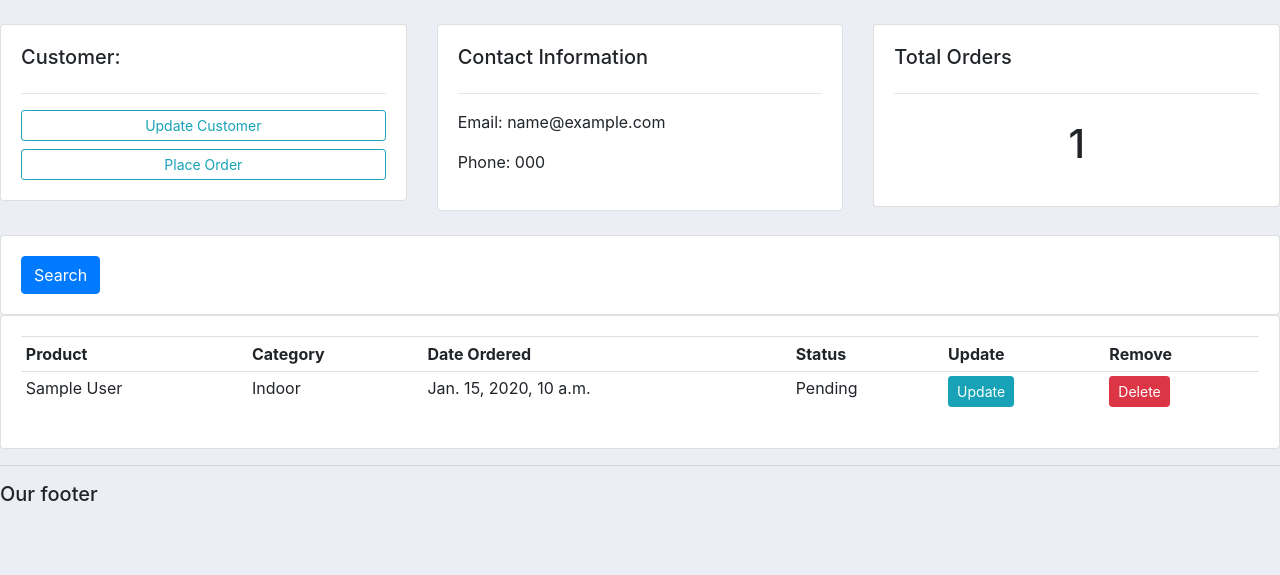
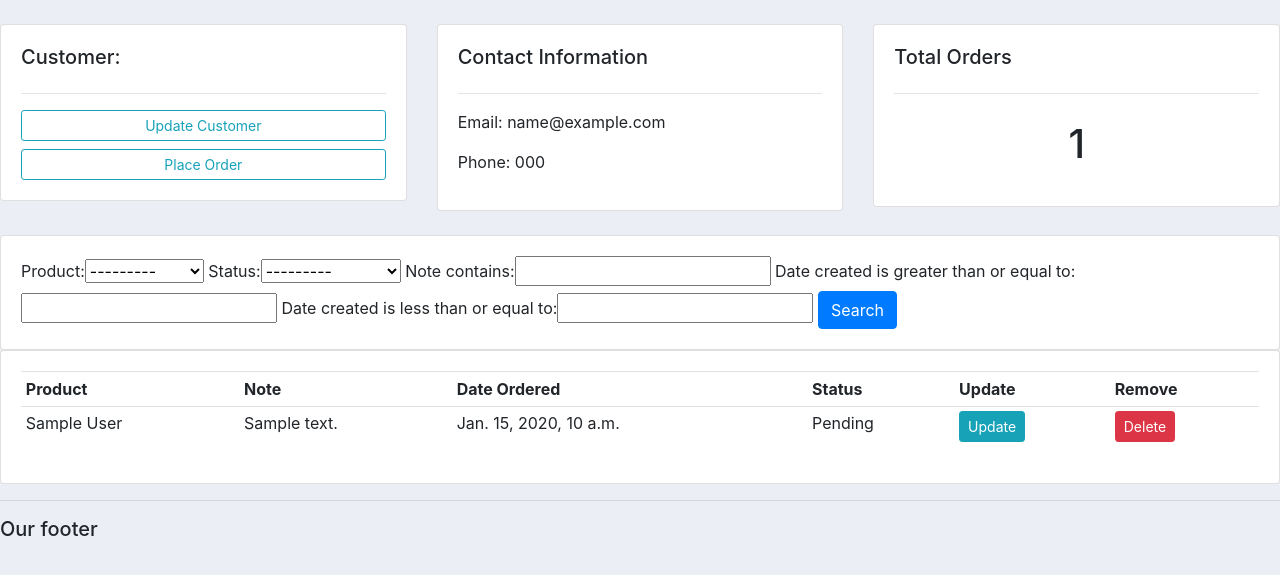
Before and after one commit to Johnny-Morgan/django-projects, a Django app: page /customer/1/ in a window 1280 px wide. Shown: the part 68-643 px from the top of the page. Run offline with Django 3.2, Linux system fonts and the light colour scheme; tables that the repository leaves empty hold one stand-in row (values such as "Sample post"); some libraries are stand-ins or nearby versions.

Commit message:
Added search feature

```diff
--- /dev/null
+++ b/crm/accounts/filters.py
@@ -0,0 +1,12 @@
+import django_filters
+from django_filters import DateFilter, CharFilter
+from .models import *
+
+class OrderFilter(django_filters.FilterSet):
+    start_date = DateFilter(field_name='date_created', lookup_expr='gte') #gte - greater than or equal to
+    end_date = DateFilter(field_name='date_created', lookup_expr='lte')
+    note = CharFilter(field_name='note', lookup_expr='icontains') #icontains- ignore case sensitivity
+    class Meta:
+        model = Order
+        fields = '__all__'
+        exclude = ['customer', 'date_created']
--- a/crm/accounts/models.py
+++ b/crm/accounts/models.py
@@ -43,6 +43,7 @@ class Order(models.Model):
     product = models.ForeignKey(Product, null=True, on_delete=models.SET_NULL)
     date_created = models.DateTimeField(auto_now_add=True, null=True)
     status = models.CharField(max_length=200, null=True, choices=STATUS)
+    note = models.CharField(max_length=1000, null=True)
 
     def __str__(self):
         return self.product.name
--- a/crm/accounts/templates/accounts/customer.html
+++ b/crm/accounts/templates/accounts/customer.html
@@ -37,6 +37,7 @@
     <div class="col">
         <div class="card card-body">
             <form method="get">
+                {{myFilter.form}}
                 <button class="btn btn-primary" type="submit">Search</button>
             </form>
         </div>
@@ -49,7 +50,7 @@
             <table class="table table-sm">
                 <tr>
                     <th>Product</th>
-                    <th>Category</th>
+                    <th>Note</th>
                     <th>Date Ordered</th>
                     <th>Status</th>
                     <th>Update</th>
@@ -58,7 +59,7 @@
                 {% for order in orders %}
                 <tr>
                     <td>{{order.product}}</td>
-                    <td>{{order.product.category}}</td>
+                    <td>{{order.note}}</td>
                     <td>{{order.date_created}}</td>
                     <td>{{order.status}}</td>
                     <td><a class="btn btn-sm btn-info" href="{% url 'update_order' order.id %}">Update</a></td>
--- a/crm/accounts/views.py
+++ b/crm/accounts/views.py
@@ -3,7 +3,7 @@ from django.http import HttpResponse
 from django.forms import inlineformset_factory
 from .models import Customer, Product, Tag, Order
 from .forms import OrderForm
-
+from .filters import OrderFilter
 
 # Create your views here.
 
@@ -28,7 +28,10 @@ def customer(request, pk):
     customer = Customer.objects.get(id=pk)
     orders = customer.order_set.all()
     order_count = orders.count()
-    context = {'customer':customer, 'orders':orders}
+
+    myFilter = OrderFilter(request.GET, queryset=orders)
+    orders = myFilter.qs
+    context = {'customer':customer, 'orders':orders, 'order_count':order_count, 'myFilter':myFilter}
     return render(request, 'accounts/customer.html', context)
 
 def createOrder(request, pk):
@@ -44,7 +47,7 @@ def createOrder(request, pk):
             formset.save()
             return redirect('/')
 
-    context = {'formset':formset}
+    context = {'form':formset}
     return render(request, 'accounts/order_form.html', context)
 
 def updateOrder(request, pk):
--- a/crm/crm/settings.py
+++ b/crm/crm/settings.py
@@ -38,6 +38,7 @@ INSTALLED_APPS = [
     'django.contrib.messages',
     'django.contrib.staticfiles',
     'accounts',
+    'django_filters',
 ]
 
 MIDDLEWARE = [
```
